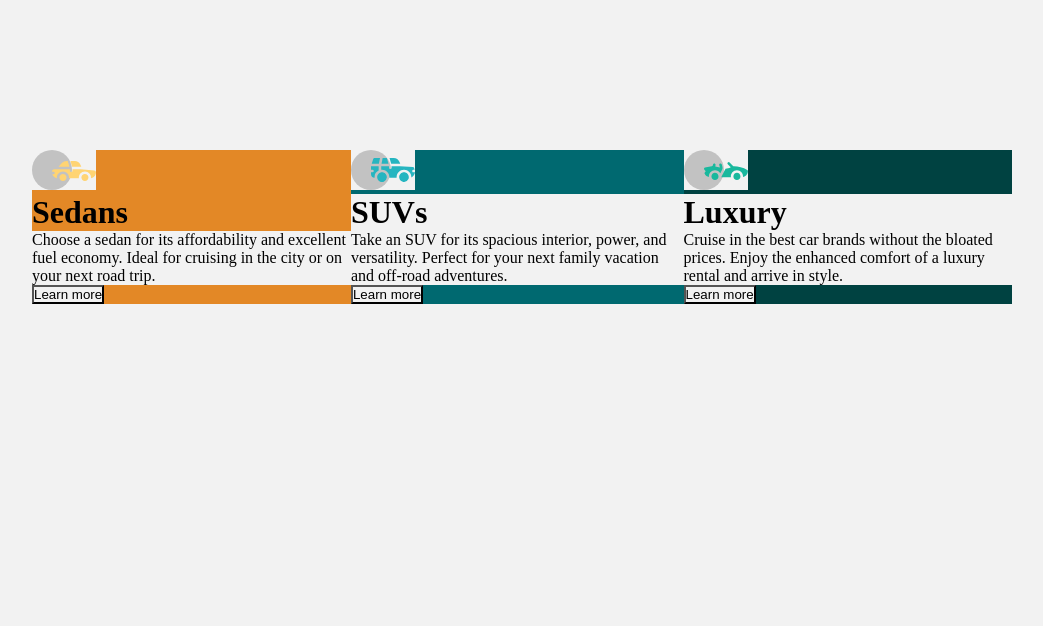
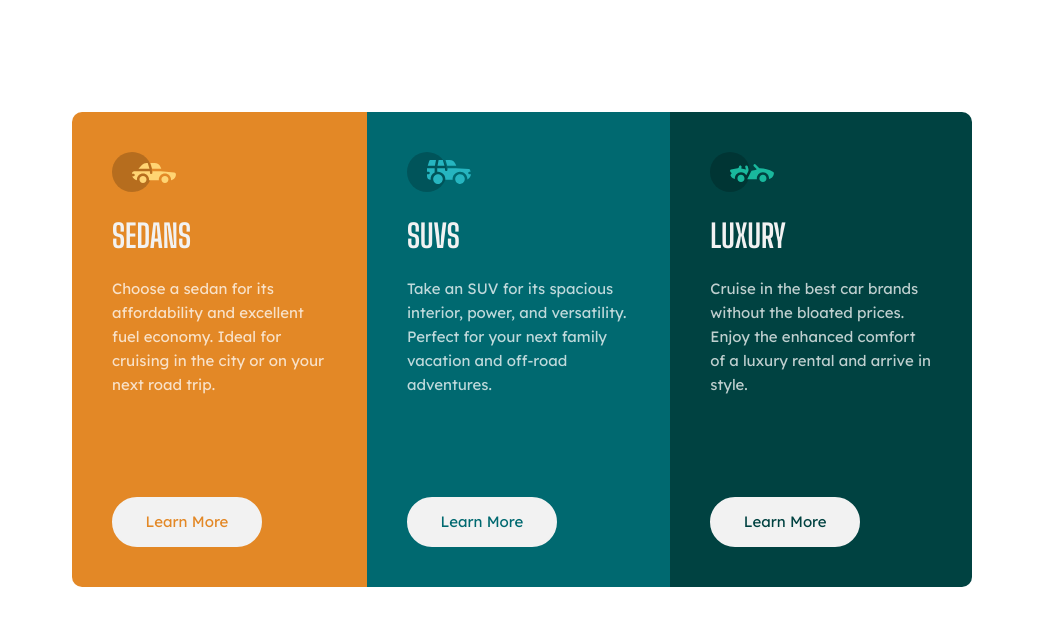
Before and after one commit to lcsferreira/frontend-mentor, a plain HTML site: page 3-column-preview-card-component-main/index.html in a window 1280 px wide. Shown: the whole page, without its empty margins (118-1161 px from the left). Drawn offline with Linux system fonts and the light colour scheme.

Commit message:
ending frotnendmentor challenge

```diff
--- a/3-column-preview-card-component-main/index.html
+++ b/3-column-preview-card-component-main/index.html
@@ -1,44 +1,49 @@
 <!DOCTYPE html>
 <html lang="en">
+
 <head>
   <meta charset="UTF-8">
   <meta name="viewport" content="width=device-width, initial-scale=1.0">
 
   <link rel="stylesheet" href="./style.css">
   <link rel="icon" type="image/png" sizes="32x32" href="./images/favicon-32x32.png">
-
+  <link href="https://fonts.googleapis.com/css2?family=Big+Shoulders+Display:wght@700&family=Lexend+Deca&display=swap"
+    rel="stylesheet">
   <title>Frontend Mentor | 3-column preview card component</title>
 </head>
 
 <body>
-  <div class="sedans">
+  <div class="container">
+    <div class="card sedans">
       <img src="./images/icon-sedans.svg" alt="sedan icon">
-    <h1>Sedans</h1>
+      <h1>SEDANS</h1>
       <p>
         Choose a sedan for its affordability and excellent fuel economy. Ideal for cruising in the city
         or on your next road trip.
       </p>
-    <button>Learn more</button>
+      <button class="btn-sedans">Learn More</button>
     </div>
 
-  <div class="suvs">
+    <div class="card suvs">
       <img src="./images/icon-suvs.svg" alt="suvs icon">
-    <h1>SUVs</h1>
+      <h1>SUVS</h1>
       <p>
         Take an SUV for its spacious interior, power, and versatility. Perfect for your next family vacation
         and off-road adventures.
       </p>
-    <button>Learn more</button>
+      <button class="btn-suvs">Learn More</button>
     </div>
 
-  <div class="luxury">
+    <div class="card luxury">
       <img src="./images/icon-luxury.svg" alt="luxury icon">
-    <h1>Luxury</h1>
+      <h1>LUXURY</h1>
       <p>
         Cruise in the best car brands without the bloated prices. Enjoy the enhanced comfort of a luxury
         rental and arrive in style.
       </p>
-    <button>Learn more</button>
+      <button class="btn-luxury">Learn More</button>
+    </div>
   </div>
 </body>
+
 </html>
--- a/3-column-preview-card-component-main/style.css
+++ b/3-column-preview-card-component-main/style.css
@@ -1,26 +1,96 @@
-* {
-  background-color: hsl(0, 0%, 95%);
-  box-sizing: border-box;
-  padding: 0;
-  margin: 0;
+:root{
+  --bright-orange: hsl(31, 77%, 52%);
+  --dark-cyan: hsl(184, 100%, 22%);
+  --very-dark-cyan: hsl(179, 100%, 13%);
+  --transparent-white: hsla(0, 0%, 100%, 0.75);
+  --very-light-gray:hsl(0, 0%, 95%);
+  --font-header: "Big Shoulders Display";
+  --font-body: "Lexend Deca";
 }
 
-body {
+.container{
   display: flex;
-  margin: 150px;
+  flex-direction: row;
+  max-width: 900px;
+  justify-content: center;
+  align-items: center;
+  margin: 0 auto;
+  margin-top: 14vh;
 }
 
-.sedans {
-  background-color: hsl(31, 77%, 52%);
-}
-.sedans h1 {
-  background-color: hsl(31, 77%, 52%);
+h1{
+  font-family: var(--font-header);
+  color: var(--very-light-gray);
 }
 
-.suvs {
-  background-color: hsl(184, 100%, 22%);
+button{
+  height: 50px;
+  width: 150px;
+  border-radius: 60px;
+  border-style: none;
+  text-decoration: none;
+  font-family: var(--font-body);
+  font-size: 15px;
+  background-color: var(--very-light-gray);
+  border: solid 2px;
+  border-color: var(--very-light-gray);
+  transition: 0.2s ease-in;
 }
 
-.luxury {
-  background-color: hsl(179, 100%, 13%);
+.btn-sedans{
+  color: var(--bright-orange);
 }
+.btn-suvs{
+  color: var(--dark-cyan);
+}
+.btn-luxury{
+  color: var(--very-dark-cyan);
+}
+
+.btn-sedans:hover{
+  color: var(--very-light-gray);
+  background-color: transparent;
+  cursor: pointer;
+
+}
+
+.btn-suvs:hover{
+  color: var(--very-light-gray);
+  background-color: transparent;
+  cursor: pointer;
+
+}
+
+.btn-luxury:hover{
+  color: var(--very-light-gray);
+  background-color: transparent;
+  cursor: pointer;
+}
+
+p{
+  font-family: var(--font-body);
+  color: var(--transparent-white);
+  font-size: 15px;
+  line-height: 24px;
+  margin-bottom: 100px;
+}
+
+.card{
+  padding: 40px;
+}
+
+.sedans{
+  background-color: var(--bright-orange);
+  border-top-left-radius: 10px;
+  border-bottom-left-radius: 10px;
+}
+
+.suvs{
+  background-color: var(--dark-cyan);
+}
+
+.luxury{
+  background-color: var(--very-dark-cyan);
+  border-bottom-right-radius: 10px;
+  border-top-right-radius: 10px;
+}
```
Also changed, not shown: 1 other file. Lines whose indentation alone changed are shown as unchanged.
